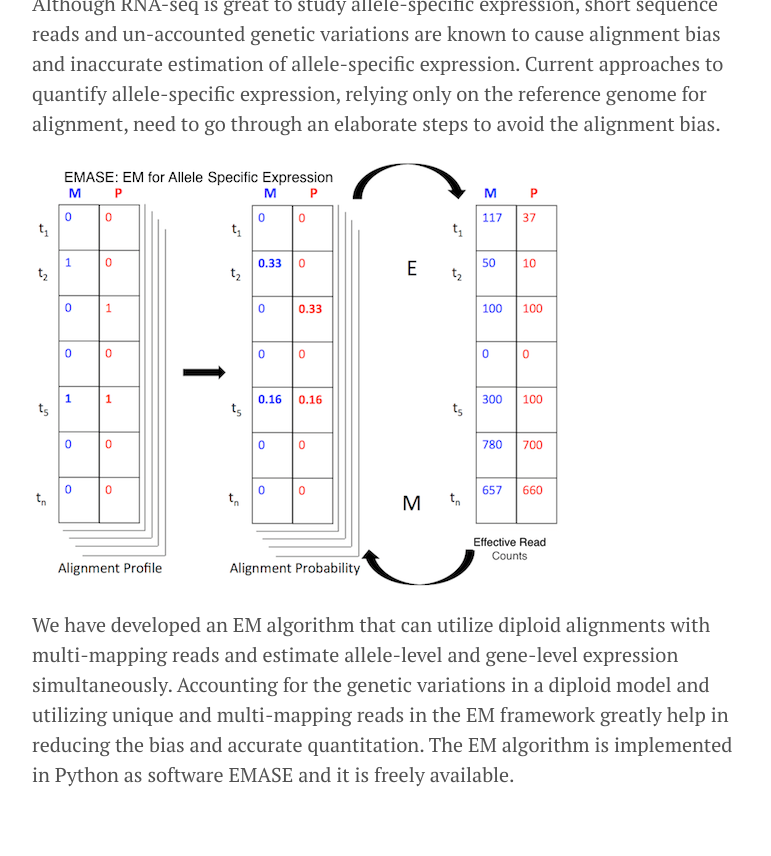
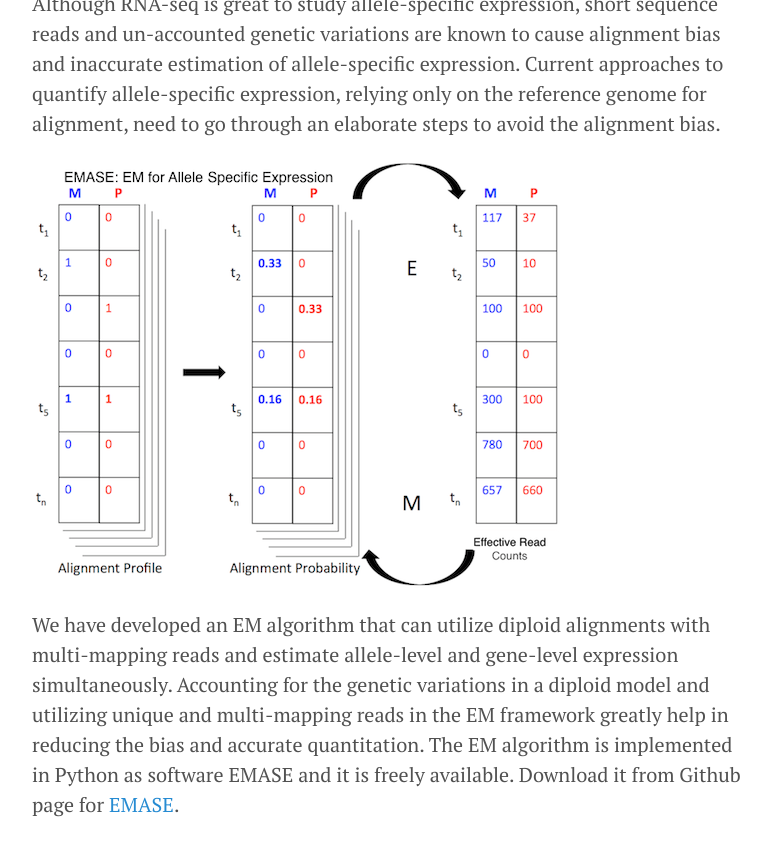
Before and after one commit to narayananr/narayananr.github.io, a Jekyll site: the page built from research.md, in a window 1280 px wide and 900 px high, scrolled down 1867 px. Shown: the top 856 px of the window, without its empty margins (248-1019 px from the left). Built offline with Jekyll 4.4.1, drawn with Linux system fonts in a browser that asks for light colours; Markdown is read by kramdown in place of the engine named in the settings.

Commit message:
added git link to EMASE

```diff
--- a/research.md
+++ b/research.md
@@ -24,4 +24,4 @@ Although RNA-seq is great to study allele-specific expression, short sequence re
 
 ![EMASE](/public/images/EMASE-illustration.png)
 
-We have developed an EM algorithm that can utilize diploid alignments with multi-mapping reads and estimate allele-level and gene-level expression simultaneously. Accounting for the genetic variations in a diploid model and utilizing unique and multi-mapping reads in the EM framework greatly help in reducing the bias and accurate quantitation. The EM algorithm is implemented in Python as software EMASE and it is freely available.
+We have developed an EM algorithm that can utilize diploid alignments with multi-mapping reads and estimate allele-level and gene-level expression simultaneously. Accounting for the genetic variations in a diploid model and utilizing unique and multi-mapping reads in the EM framework greatly help in reducing the bias and accurate quantitation. The EM algorithm is implemented in Python as software EMASE and it is freely available. Download it from Github page for [EMASE](https://github.com/narayananr/emase).
```
